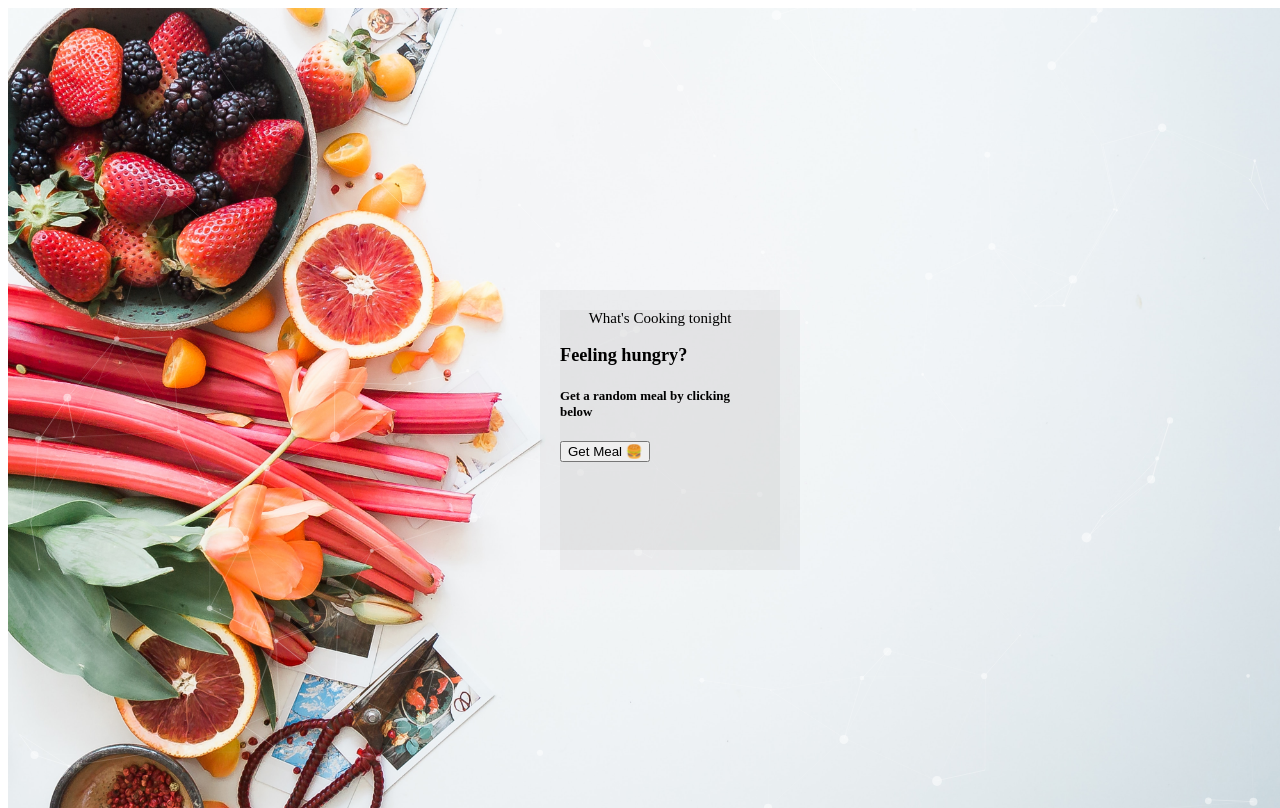
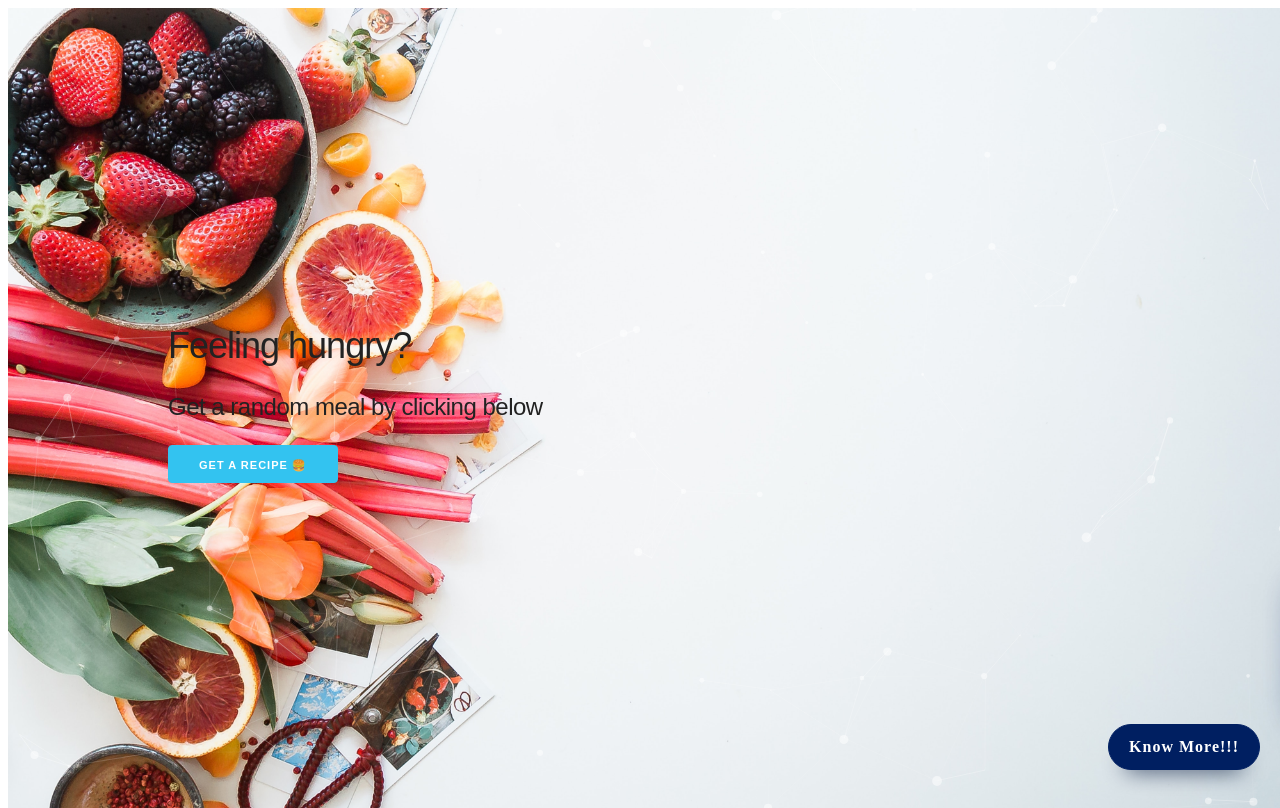
Before and after one commit to jasmeetsinghbhatia/Clearly, a PHP site: page / in a window 1280 px wide. Run offline with PHP 8.4, Linux system fonts and the light colour scheme; some libraries are stand-ins or nearby versions.

Commit message:
More CSS changes

```diff
--- a/index.html
+++ b/index.html
@@ -4,28 +4,51 @@
 <head>
     <meta charset="utf-8">
     <title>What's Cooking</title>
-    <meta name="description" content="This is visual analysis tool for image analysis of various food items">
+    <meta name="description" content="This is tool to get random recipes from around the world">
     <meta name="author" content="Jasmeet Singh" />
     <meta name="viewport" content="width=device-width, initial-scale=1.0, minimum-scale=1.0, maximum-scale=1.0, user-scalable=no">
+    <link rel='stylesheet' href='https://cdnjs.cloudflare.com/ajax/libs/font-awesome/5.10.2/css/all.min.css'>
+    <link rel='stylesheet' href='https://cdnjs.cloudflare.com/ajax/libs/skeleton/2.0.4/skeleton.min.css'>
     <link rel="stylesheet" media="screen" href="static/css/style.css">
     <link rel="icon" href="static/images/favicon.ico">
 </head>
 
 <body>
-    <div class="panel">
-        <div class="panel-text">What's Cooking tonight</div>
-        <div class="panel" style="z-index: -1"></div>
     <div class="container">
             <div class="row text-center">
                     <h3>
                         Feeling hungry?
                     </h3>
                     <h5>Get a random meal by clicking below</h5>
-                <button class="button-primary" id="get_meal">Get Meal 🍔</button>
+                    <button class="button-primary" id="get_meal">Get a recipe 🍔</button>
                 </div>
                 <div id="meal" class="row meal"></div>
             </div>
     </div>
+
+    <!-- SOCIAL PANEL HTML -->
+    <div class="social-panel-container">
+            <div class="social-panel">
+                <p>Created with <i class="fa fa-heart"></i> & <i class="fa fa-beer"></i> by
+                    <a target="_blank" href="https://linkedin.com/in/jasmeetsinghbhatia">Jasmeet Singh</a></p>
+                <button class="close-btn"><i class="fas fa-times"></i></button>
+                <ul>
+                    <li>
+                        <a href="https://github.com/jasmeetsinghbhatia" target="_blank">
+                            <i class="fab fa-github"></i>
+                        </a>
+                    </li>
+                    <li>
+                        <a href="https://linkedin.com/in/jasmeetsinghbhatia" target="_blank">
+                            <i class="fab fa-linkedin"></i>
+                        </a>
+                    </li>
+                </ul>
+            </div>
+        </div>
+        <button class="floating-btn">
+        Know More!!!
+    </button>
 
     <!-- particles.js container -->
     <div id="particles-js"></div>
@@ -33,6 +56,7 @@
     <!-- scripts -->
     <script src="static/js/particles.js"></script>
     <script src="static/js/app.js"></script>
+    <script src="static/js/recipe.js"></script>
 
 </body>
 </html>
--- a/static/css/style.css
+++ b/static/css/style.css
@@ -17,6 +17,18 @@ html {
 
 body {
     font: normal 75% Arial, Helvetica, sans-serif;
+}
+
+* {
+	box-sizing: border-box;
+}
+
+body {
+	display: flex;
+	flex-direction: column;
+	justify-content: center;
+	align-items: center;
+	min-height: calc(100vh - 60px);
 }
 
 canvas {
@@ -46,22 +58,179 @@ canvas {
 }
 
 .panel-text {
+    position: absolute;
     color: #000;
-    font-size: 15px;
+    font-size: 100%;
     text-align: center;
+}
+
+.container {
+    position: absolute;
 }
 
 .panel {
     font-family: 'Source Sans Pro';
-    font-size: 1.3em;
+    font-size: 2.3em;
     position: absolute;
-    z-index: 10;
-    width: 200px;
-    height: 220px;
-    background: rgba(167, 166, 166, 0.12);
-    top: 50%;
-    left: 50%;
-    margin: -110px 0 0 -100px;
-    padding: 20px;
+    width: 60%;
+    height: 90%;
+    background: rgba(245, 3, 3, 0.12);
+    top: 5%;
+    bottom: 5%;
+    left: 35%;
     z-index: 100;
 }
+
+
+/* SOCIAL PANEL CSS */
+.social-panel-container {
+	position: fixed;
+	right: 0;
+	bottom: 80px;
+	transform: translateX(100%);
+	transition: transform 0.4s ease-in-out;
+}
+
+.social-panel-container.visible {
+	transform: translateX(-10px);
+}
+
+.social-panel {
+	background-color: #fff;
+	border-radius: 15px;
+	box-shadow: 0 16px 31px -17px rgba(0,31,97,0.6);
+	border: 2px solid #001F61;
+	display: flex;
+	flex-direction: column;
+	justify-content: center;
+	align-items: center;
+	font-family: 'Muli';
+	position: relative;
+	height: 169px;
+	width: 370px;
+	max-width: calc(100% - 10px);
+}
+
+.social-panel button.close-btn {
+	border: 0;
+	color: #001F61;
+	cursor: pointer;
+	font-size: 20px;
+	line-height: 0;
+	height: auto;
+	padding: 0;
+	position: absolute;
+	top: 5px;
+	right: 5px;
+}
+
+.social-panel button.close-btn:focus {
+	outline: none;
+}
+
+.social-panel p {
+	background-color: #001F61;
+	border-radius: 0 0 10px 10px;
+	color: #fff;
+	font-size: 14px;
+	line-height: 38px;
+	padding: 2px 17px 6px;
+	position: absolute;
+	top: 0;
+	left: 50%;
+	margin: 0;
+	transform: translateX(-50%);
+	text-align: center;
+	width: 300px;
+}
+
+.social-panel p i {
+    margin: 0;
+}
+
+.social-panel p a {
+	color: #FFFFFF;
+	text-decoration: none;
+}
+
+.social-panel p a:hover {
+    color: #001F61;
+}
+
+.social-panel h4 {
+	margin: 20px 0;
+	color: #97A5CE;
+	font-family: 'Muli';
+	font-size: 14px;
+	line-height: 18px;
+	text-transform: uppercase;
+}
+
+.social-panel ul {
+	display: flex;
+	list-style-type: none;
+	padding: 0;
+	margin: 0;
+}
+
+.social-panel ul li {
+	margin: 0 10px;
+}
+
+.social-panel ul li a {
+	border: 1px solid #DCE1F2;
+	border-radius: 50%;
+	color: #001F61;
+	font-size: 20px;
+	display: flex;
+	justify-content: center;
+	align-items: center;
+	height: 50px;
+	width: 50px;
+	text-decoration: none;
+}
+
+.social-panel ul li a:hover {
+	border-color: #001F61;
+	box-shadow: 0 9px 12px -9px #001F61;
+}
+
+.floating-btn {
+	border-radius: 26.5px;
+	background-color: #001F61;
+	border: 1px solid #001F61;
+	box-shadow: 0 16px 22px -17px #03153B;
+	color: #fff;
+	cursor: pointer;
+	font-family: 'Muli';
+	font-size: 16px;
+	line-height: 20px;
+	height: auto;
+	padding: 12px 20px;
+	position: fixed;
+	bottom: 20px;
+	right: 20px;
+	z-index: 999;
+	text-transform: none;
+}
+
+button.floating-btn:focus {
+	color: white;
+	outline: none;
+}
+
+button.floating-btn:hover {
+	background-color: #ffffff;
+	color: #001F61;
+}
+
+@media screen and (max-width: 480px) {
+
+	.social-panel-container.visible {
+		transform: translateX(0px);
+	}
+
+	.floating-btn {
+		right: 10px;
+	}
+}
--- /dev/null
+++ b/static/js/recipe.js
@@ -0,0 +1,37 @@
+const get_meal_btn = document.getElementById('get_meal');
+const meal_container = document.getElementById('meal');
+
+get_meal_btn.addEventListener('click', () => {
+	fetch('https://www.themealdb.com/api/json/v1/1/random.php')
+		.then(res => res.json())
+		.then(res => {
+		createMeal(res.meals[0]);
+	}).catch(e => {
+		console.warn(e);
+	})
+});
+
+
+
+
+
+
+
+
+
+
+
+
+
+// SOCIAL PANEL JS
+const floating_btn = document.querySelector('.floating-btn');
+const close_btn = document.querySelector('.close-btn');
+const social_panel_container = document.querySelector('.social-panel-container');
+
+floating_btn.addEventListener('click', () => {
+	social_panel_container.classList.toggle('visible')
+});
+
+close_btn.addEventListener('click', () => {
+	social_panel_container.classList.remove('visible')
+});
```
Lines whose indentation alone changed are shown as unchanged.
